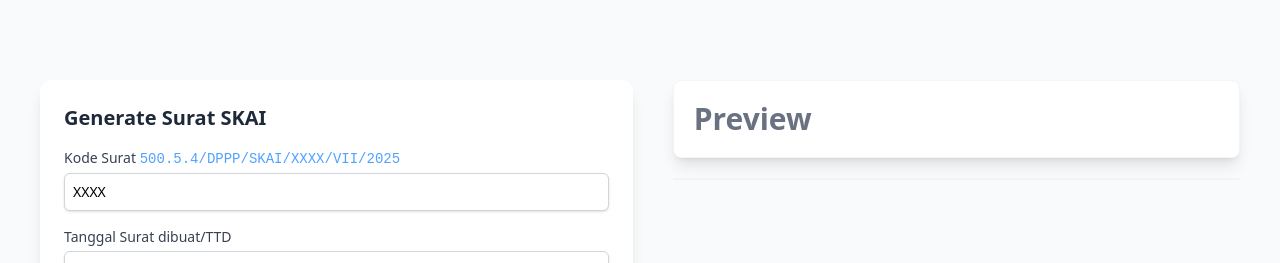
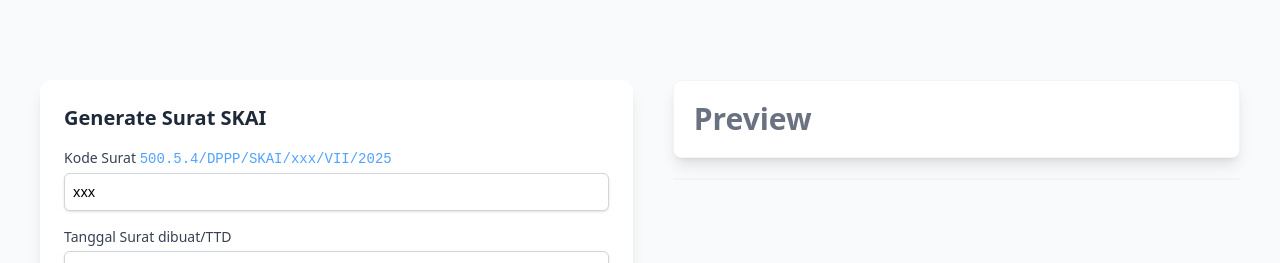
Before and after one commit to Habsyi2512/docx-template, a SvelteKit app: page / in a window 1280 px wide. Shown: the top 263 px of the page. Built offline with nearby package versions, Linux system fonts and the light colour scheme.

Commit message:
Fix initial state value for kodeSurat in document generation

```diff
--- a/src/routes/+page.svelte
+++ b/src/routes/+page.svelte
@@ -11,7 +11,7 @@
 	const bulan = new Date().getMonth() + 1;
 	const bulanToRomawi = bulanKeRomawi(bulan);
 	const tahun = new Date().getFullYear();
-	let kodeSurat = $state('XXXX');
+	let kodeSurat = $state('xxx');
 	let formatNomorSurat = $derived(`500.5.4/DPPP/SKAI/${kodeSurat}/${bulanToRomawi}/${tahun}`);
 	let formatText = $state('');
 	let date = $state(new Date().toISOString().split('T')[0]);
```
